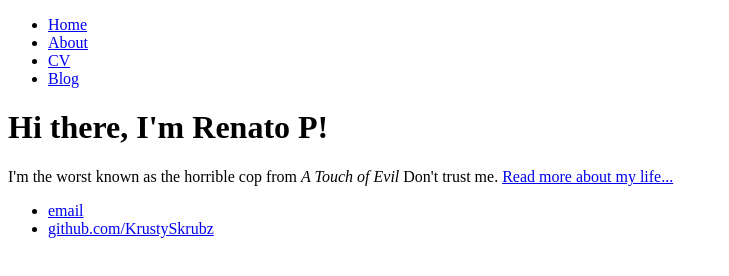
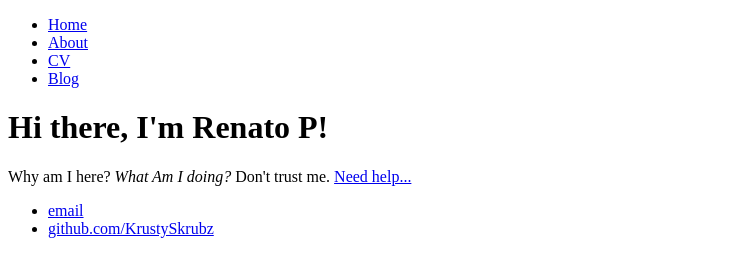
Before and after one commit to KrustySkrubz/glowing-doodle, a plain HTML site: page index.html in a window 1280 px wide. Shown: the whole page, without its empty margins (0-729 px from the left). Drawn offline with Linux system fonts and the light colour scheme.

Commit message:
Update index.html
build initial home page

```diff
--- a/index.html
+++ b/index.html
@@ -15,7 +15,7 @@
 		<div class="container">
     		<div class="blurb">
         		<h1>Hi there, I'm Renato P!</h1>
-				<p>I'm the worst known as the horrible cop from <em>A Touch of Evil</em> Don't trust me. <a href="/about">Read more about my life...</a></p>
+				<p>Why am I here? <em>What Am I doing?</em> Don't trust me. <a href="/about">Need help...</a></p>
     		</div><!-- /.blurb -->
 		</div><!-- /.container -->
 		<footer>
```
